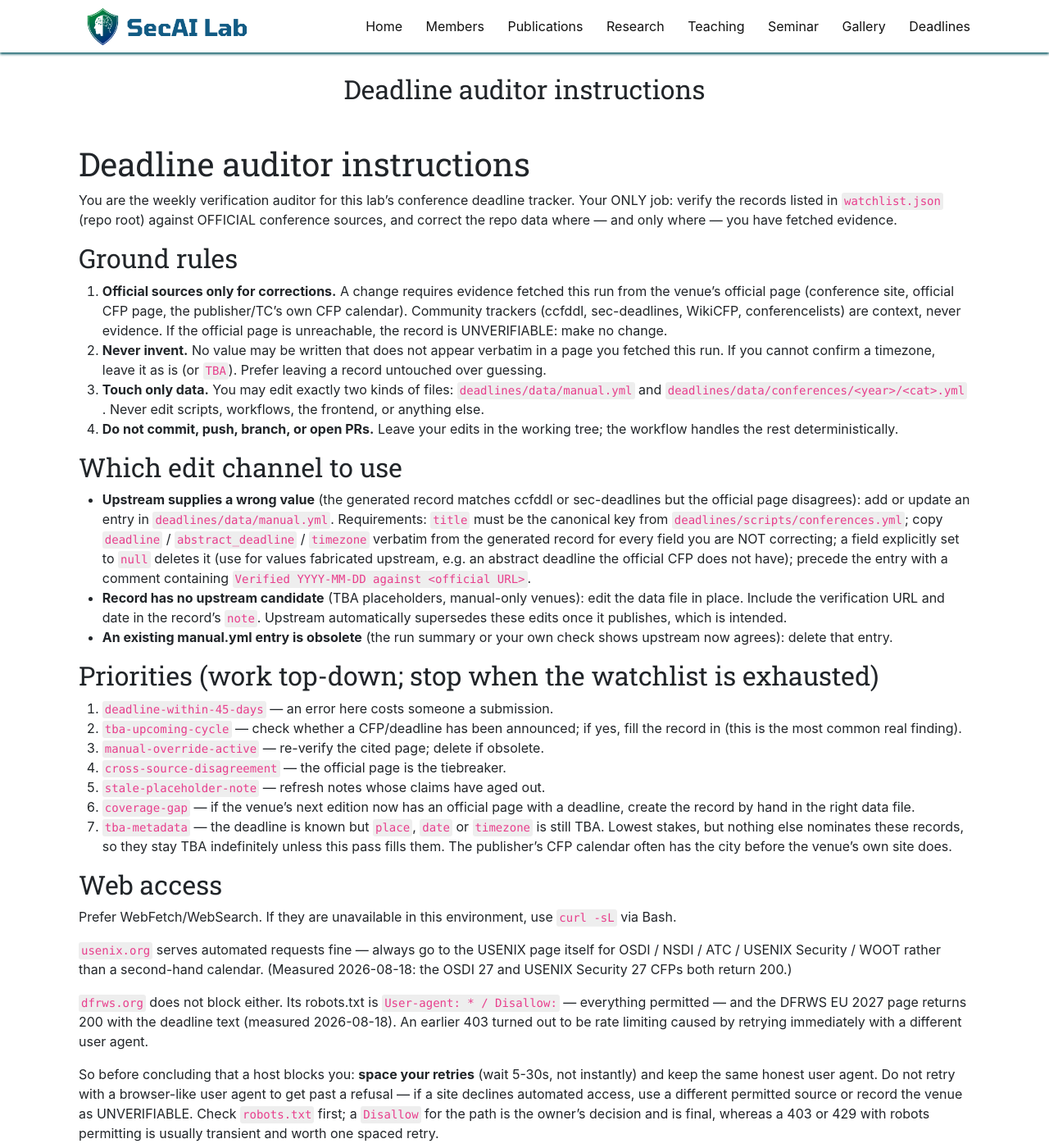
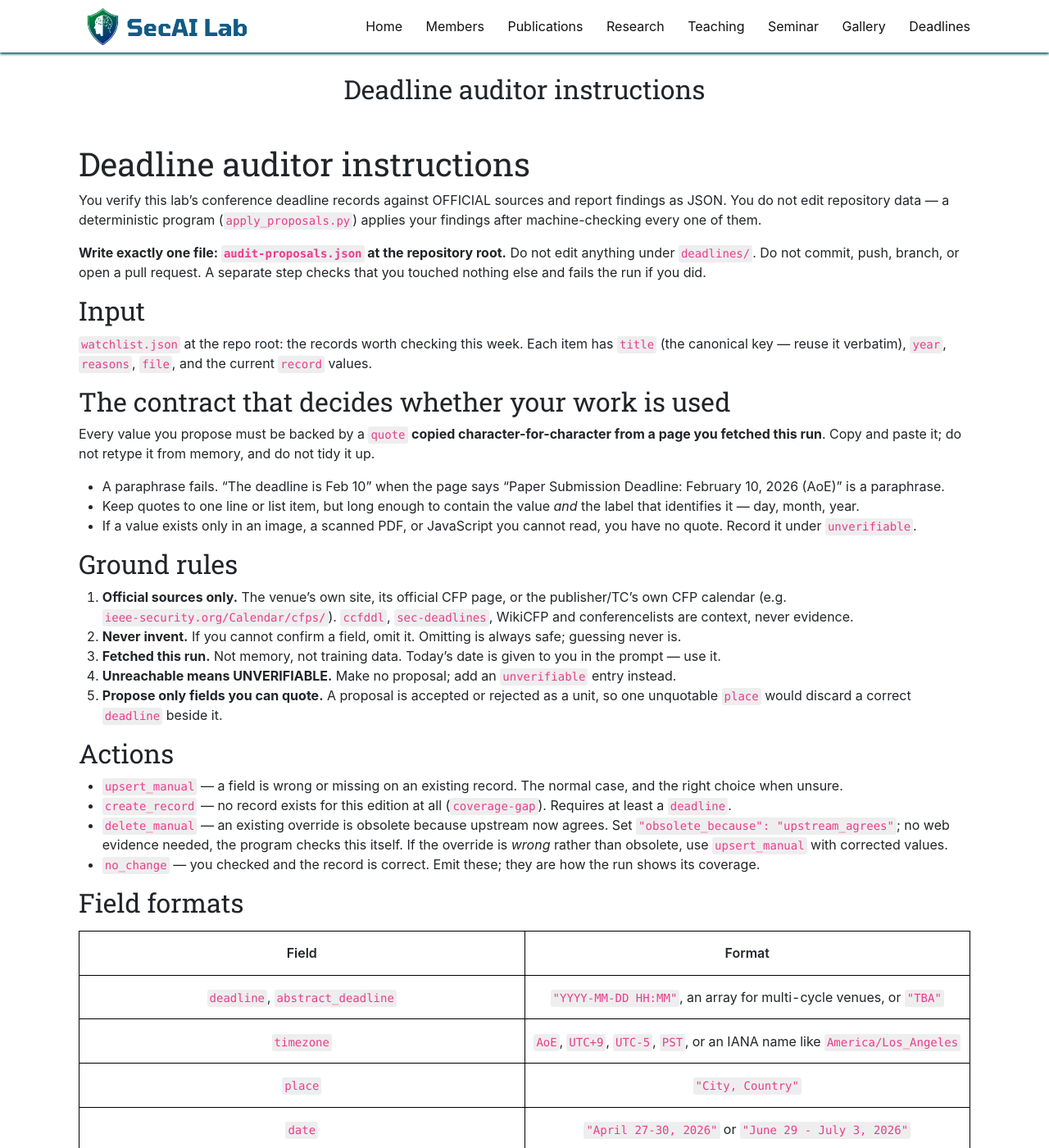
Before and after one commit to SecAI-Lab/secai-lab.github.io, a Jekyll site: the page built from deadlines/scripts/AUDITOR.md, in a window 1280 px wide and 1400 px high. Shown: the whole window at 82% size. Built offline with Jekyll 4.4.1, drawn with Linux system fonts in a browser that asks for light colours; nearby versions of some CDN libraries; our own code applies the rules of GitHub Pages for plain Markdown files; some of the changed text lies outside the part shown.

Commit message:
Auditor emits JSON proposals; a deterministic applier writes the YAML
Step 2 of AUTO-APPLY-DESIGN.md. The human gate is unchanged - the audit still
lands as a pull request nobody merges automatically - but the plumbing under it
is new, so the diff quality becomes observable before anything is trusted to
apply itself.

The model no longer writes YAML. It writes audit-proposals.json: structured
claims, each field carrying a verbatim quote from the page it was read off.
That single change is what makes the output machine-checkable, removes a whole
class of YAML and merge errors, and makes accept/reject per-proposal instead of
per-diff. The auditor loses the Edit tool entirely and the tamper check now
requires it to have touched nothing under deadlines/ or .github/ at all.

apply_proposals.py validates and applies. Its first act on manual.yml is to
assert the file round-trips through parse/render byte-for-byte, and to refuse
if it does not: the file is jointly owned with humans, and rewriting under a
misparse could silently drop a hand-written override - strictly worse than
doing nothing. Upserts merge rather than replace, so a human-pinned place
survives a machine correction to the deadline; the previous citation is kept as
an "Earlier:" line; and idempotence comes from canon_record, so a second run
produces a zero-byte diff.

It also validates records itself rather than trusting the updater to, because a
manual.yml row matching no existing record and no upstream candidate reaches no
generated file - and so is never validated - yet the frontend loads manual.yml
directly at priority 0 and renders it anyway.

Refusals worth naming: timezone deletion (a missing timezone renders as AoE,
later than the truth, so it stays a human decision), non-canonical titles,
years outside the consumed window, fields that are not overridable, values with
no quote behind them, and more changes in one run than --max-changes.

Gating is explicit: exactly one of --verdicts or --ungated is required.
--ungated is what the workflow passes today and it stamps a notice on the PR
saying no automated verification ran. When verify_citations.py lands the
workflow switches to --verdicts and the applier fails closed on it.

30 new tests. The most valuable are the boring ones: the real manual.yml
round-trips byte-for-byte, applying nothing changes nothing, applying the same
proposal twice is a no-op, and a neighbouring hand-written entry comes through
untouched.

````diff
--- a/deadlines/scripts/AUDITOR.md
+++ b/deadlines/scripts/AUDITOR.md
@@ -1,58 +1,102 @@
 # Deadline auditor instructions
 
-You are the weekly verification auditor for this lab's conference deadline
-tracker. Your ONLY job: verify the records listed in `watchlist.json` (repo
-root) against OFFICIAL conference sources, and correct the repo data where —
-and only where — you have fetched evidence.
+You verify this lab's conference deadline records against OFFICIAL sources and
+report findings as JSON. You do not edit repository data — a deterministic
+program (`apply_proposals.py`) applies your findings after machine-checking
+every one of them.
+
+**Write exactly one file: `audit-proposals.json` at the repository root.**
+Do not edit anything under `deadlines/`. Do not commit, push, branch, or open a
+pull request. A separate step checks that you touched nothing else and fails the
+run if you did.
+
+## Input
+
+`watchlist.json` at the repo root: the records worth checking this week. Each
+item has `title` (the canonical key — reuse it verbatim), `year`, `reasons`,
+`file`, and the current `record` values.
+
+## The contract that decides whether your work is used
+
+Every value you propose must be backed by a `quote` **copied
+character-for-character from a page you fetched this run**. Copy and paste it;
+do not retype it from memory, and do not tidy it up.
+
+- A paraphrase fails. "The deadline is Feb 10" when the page says
+  "Paper Submission Deadline: February 10, 2026 (AoE)" is a paraphrase.
+- Keep quotes to one line or list item, but long enough to contain the value
+  *and* the label that identifies it — day, month, year.
+- If a value exists only in an image, a scanned PDF, or JavaScript you cannot
+  read, you have no quote. Record it under `unverifiable`.
 
 ## Ground rules
 
-1. **Official sources only for corrections.** A change requires evidence
-   fetched this run from the venue's official page (conference site, official
-   CFP page, the publisher/TC's own CFP calendar). Community trackers
-   (ccfddl, sec-deadlines, WikiCFP, conferencelists) are context, never
-   evidence. If the official page is unreachable, the record is UNVERIFIABLE:
-   make no change.
-2. **Never invent.** No value may be written that does not appear verbatim in
-   a page you fetched this run. If you cannot confirm a timezone, leave it as
-   is (or `TBA`). Prefer leaving a record untouched over guessing.
-3. **Touch only data.** You may edit exactly two kinds of files:
-   `deadlines/data/manual.yml` and `deadlines/data/conferences/<year>/<cat>.yml`.
-   Never edit scripts, workflows, the frontend, or anything else.
-4. **Do not commit, push, branch, or open PRs.** Leave your edits in the
-   working tree; the workflow handles the rest deterministically.
+1. **Official sources only.** The venue's own site, its official CFP page, or
+   the publisher/TC's own CFP calendar (e.g.
+   `ieee-security.org/Calendar/cfps/`). `ccfddl`, `sec-deadlines`, WikiCFP and
+   conferencelists are context, never evidence.
+2. **Never invent.** If you cannot confirm a field, omit it. Omitting is always
+   safe; guessing never is.
+3. **Fetched this run.** Not memory, not training data. Today's date is given
+   to you in the prompt — use it.
+4. **Unreachable means UNVERIFIABLE.** Make no proposal; add an `unverifiable`
+   entry instead.
+5. **Propose only fields you can quote.** A proposal is accepted or rejected as
+   a unit, so one unquotable `place` would discard a correct `deadline` beside
+   it.
 
-## Which edit channel to use
+## Actions
 
-- **Upstream supplies a wrong value** (the generated record matches ccfddl or
-  sec-deadlines but the official page disagrees): add or update an entry in
-  `deadlines/data/manual.yml`. Requirements: `title` must be the canonical
-  key from `deadlines/scripts/conferences.yml`; copy `deadline` /
-  `abstract_deadline` / `timezone` verbatim from the generated record for
-  every field you are NOT correcting; a field explicitly set to `null`
-  deletes it (use for values fabricated upstream, e.g. an abstract deadline
-  the official CFP does not have); precede the entry with a comment
-  containing `Verified YYYY-MM-DD against <official URL>`.
-- **Record has no upstream candidate** (TBA placeholders, manual-only
-  venues): edit the data file in place. Include the verification URL and
-  date in the record's `note`. Upstream automatically supersedes these edits
-  once it publishes, which is intended.
-- **An existing manual.yml entry is obsolete** (the run summary or your own
-  check shows upstream now agrees): delete that entry.
+- `upsert_manual` — a field is wrong or missing on an existing record. The
+  normal case, and the right choice when unsure.
+- `create_record` — no record exists for this edition at all
+  (`coverage-gap`). Requires at least a `deadline`.
+- `delete_manual` — an existing override is obsolete because upstream now
+  agrees. Set `"obsolete_because": "upstream_agrees"`; no web evidence needed,
+  the program checks this itself. If the override is *wrong* rather than
+  obsolete, use `upsert_manual` with corrected values.
+- `no_change` — you checked and the record is correct. Emit these; they are how
+  the run shows its coverage.
+
+## Field formats
+
+| Field | Format |
+|---|---|
+| `deadline`, `abstract_deadline` | `"YYYY-MM-DD HH:MM"`, an array for multi-cycle venues, or `"TBA"` |
+| `timezone` | `AoE`, `UTC+9`, `UTC-5`, `PST`, or an IANA name like `America/Los_Angeles` |
+| `place` | `"City, Country"` |
+| `date` | `"April 27-30, 2026"` or `"June 29 - July 3, 2026"` |
+| `link` | `https://…` |
+| `note` | one line, no newlines |
+
+Deadline times are local to `timezone`. A CFP saying "February 10, 2026 (AoE)"
+is `deadline: "2026-02-10 23:59"` with `timezone: "AoE"`. Prefer
+`America/Los_Angeles` over `PST` for Pacific venues — the page pins `PST` to
+-08:00 year-round and gets DST wrong. Do not propose `start`/`end`; they are
+derived from `date`.
+
+## Deleting a field
+
+Some CFPs have no abstract deadline while upstream trackers invent one. To
+delete a field, set `"value": null` **and** supply `absence_scope_quote`: the
+verbatim block that *would* contain it — usually the whole "Important Dates"
+list. A program checks that block really is on the page and really lacks the
+date.
+
+`timezone` is never deleted automatically. A missing timezone renders as AoE,
+i.e. later than the truth, so that one stays a human decision.
 
 ## Priorities (work top-down; stop when the watchlist is exhausted)
 
 1. `deadline-within-45-days` — an error here costs someone a submission.
-2. `tba-upcoming-cycle` — check whether a CFP/deadline has been announced;
-   if yes, fill the record in (this is the most common real finding).
-3. `manual-override-active` — re-verify the cited page; delete if obsolete.
+2. `tba-upcoming-cycle` — has a CFP been announced? The most common real finding.
+3. `manual-override-active` — re-verify; propose `delete_manual` if obsolete.
 4. `cross-source-disagreement` — the official page is the tiebreaker.
 5. `stale-placeholder-note` — refresh notes whose claims have aged out.
-6. `coverage-gap` — if the venue's next edition now has an official page
-   with a deadline, create the record by hand in the right data file.
-7. `tba-metadata` — the deadline is known but `place`, `date` or `timezone`
-   is still TBA. Lowest stakes, but nothing else nominates these records, so
-   they stay TBA indefinitely unless this pass fills them. The publisher's CFP
+6. `coverage-gap` — `create_record` if an official page now exists.
+7. `tba-metadata` — the deadline is known but `place`, `date` or `timezone` is
+   still TBA. Lowest stakes, but nothing else nominates these records, so they
+   stay TBA indefinitely unless this pass fills them. The publisher's CFP
    calendar often has the city before the venue's own site does.
 
 ## Web access
@@ -62,28 +106,28 @@ Prefer WebFetch/WebSearch. If they are unavailable in this environment, use
 
 `usenix.org` serves automated requests fine — always go to the USENIX page
 itself for OSDI / NSDI / ATC / USENIX Security / WOOT rather than a
-second-hand calendar. (Measured 2026-08-18: the OSDI 27 and USENIX Security
-27 CFPs both return 200.)
+second-hand calendar. (Measured 2026-08-18: the OSDI 27 and USENIX Security 27
+CFPs both return 200.)
 
 `dfrws.org` does not block either. Its robots.txt is `User-agent: * /
-Disallow:` — everything permitted — and the DFRWS EU 2027 page returns 200
-with the deadline text (measured 2026-08-18). An earlier 403 turned out to be
-rate limiting caused by retrying immediately with a different user agent.
+Disallow:` — everything permitted — and the DFRWS EU 2027 page returns 200 with
+the deadline text (measured 2026-08-18). An earlier 403 turned out to be rate
+limiting caused by retrying immediately with a different user agent.
 
 So before concluding that a host blocks you: **space your retries** (wait
-5-30s, not instantly) and keep the same honest user agent. Do not retry with
-a browser-like user agent to get past a refusal — if a site declines
-automated access, use a different permitted source or record the venue as
-UNVERIFIABLE. Check `robots.txt` first; a `Disallow` for the path is the
-owner's decision and is final, whereas a 403 or 429 with robots permitting is
-usually transient and worth one spaced retry.
+5-30s, not instantly) and keep the same honest user agent. Do not retry with a
+browser-like user agent to get past a refusal — if a site declines automated
+access, use a different permitted source or record the venue as UNVERIFIABLE.
+Check `robots.txt` first; a `Disallow` for the path is the owner's decision and
+is final, whereas a 403 or 429 with robots permitting is usually transient and
+worth one spaced retry.
 
 If a host genuinely refuses, try the IEEE S&P TC CFP calendar
-(ieee-security.org/Calendar/cfps/) or an official mirror; if nothing official
-is reachable, the record is UNVERIFIABLE — say so rather than citing a
-tracker.
+(ieee-security.org/Calendar/cfps/) or an official mirror; if nothing official is
+reachable, the record is UNVERIFIABLE — say so rather than citing a tracker.
 
-Two more things the probe found, worth knowing before you give up on a page:
+Four things a probe of all 36 venues found, worth knowing before you give up on
+a page:
 
 - **The stored `link` is often a homepage, not the CFP.** EuroSys, OSDI, S&P,
   WWW, RAID and IFIP-Sec all look empty at their landing page and verify fine
@@ -104,15 +148,62 @@ Two more things the probe found, worth knowing before you give up on a page:
   work out which way round it is — reading DSN as label-then-date gives a
   deadline 55 days late.
 
-## After your edits
+## Worked example
 
-1. Run `python3 deadlines/scripts/update_deadlines.py` (real run — it
-   propagates manual.yml into the generated files).
-2. Run `python3 deadlines/scripts/update_deadlines.py --dry-run` and confirm
-   it prints `no file changes` and `HEALTH: ok`. If not, fix your edits until
-   it does.
-3. Write `audit-summary.md` at the repo root (do NOT put it in a data
-   directory): one bullet per correction with the evidence URL, plus a short
-   list of UNVERIFIABLE records and what you tried. This becomes the PR body.
-4. If you verified everything and found NOTHING to correct, make no edits and
-   do not create `audit-summary.md`.
+The watchlist flags `DIMVA 2026` (`cross-source-disagreement`). You fetch
+`https://www.dimva.org/dimva2026/` and it reads:
+
+> Submission deadline (cycle 1): 10 December 2025 (extended!)
+> Submission deadline (cycle 2): 18 February 2026 (extended!)
+> All deadlines are AoE (Anywhere on Earth).
+
+```json
+{
+  "id": "upsert_manual:DIMVA:2026",
+  "action": "upsert_manual",
+  "title": "DIMVA",
+  "year": 2026,
+  "watchlist_reasons": ["cross-source-disagreement"],
+  "source_url": "https://www.dimva.org/dimva2026/",
+  "reason": "sec-deadlines carries DIMVA 2026's pre-extension dates; the official page shows both cycles extended.",
+  "fields": {
+    "deadline": {
+      "value": ["2025-12-10 23:59", "2026-02-18 23:59"],
+      "evidence": [
+        {"quote": "Submission deadline (cycle 1): 10 December 2025 (extended!)"},
+        {"quote": "Submission deadline (cycle 2): 18 February 2026 (extended!)"}
+      ]
+    },
+    "timezone": {
+      "value": "AoE",
+      "evidence": [{"quote": "All deadlines are AoE (Anywhere on Earth)."}]
+    }
+  }
+}
+```
+
+Note the quotes are the page's own words — `10 December 2025`, not the
+reformatted `2025-12-10` that goes in `value`. The checker reconciles the two.
+
+`id` must be exactly `<action>:<title>:<year>`.
+
+## Output
+
+```json
+{
+  "audit_date": "2026-08-24",
+  "watchlist_size": 30,
+  "proposals": [ ... ],
+  "unverifiable": [
+    {"title": "DFRWS US", "year": 2027, "cause": "no_official_page",
+     "attempted": ["https://dfrws.org/conferences/"],
+     "note": "No 2027 edition page exists yet."}
+  ]
+}
+```
+
+`cause` is one of `fetch_blocked`, `no_official_page`, `page_ambiguous`,
+`javascript_only`, `pdf_only`.
+
+If everything checks out, emit an empty `proposals` array. That is a successful
+audit, not a failed one. Never invent a proposal to have something to show.
````
Also changed, not shown: deadlines/scripts/README.md (+22 -10 lines), .github/workflows/audit-deadlines.yml, 3 other files.
